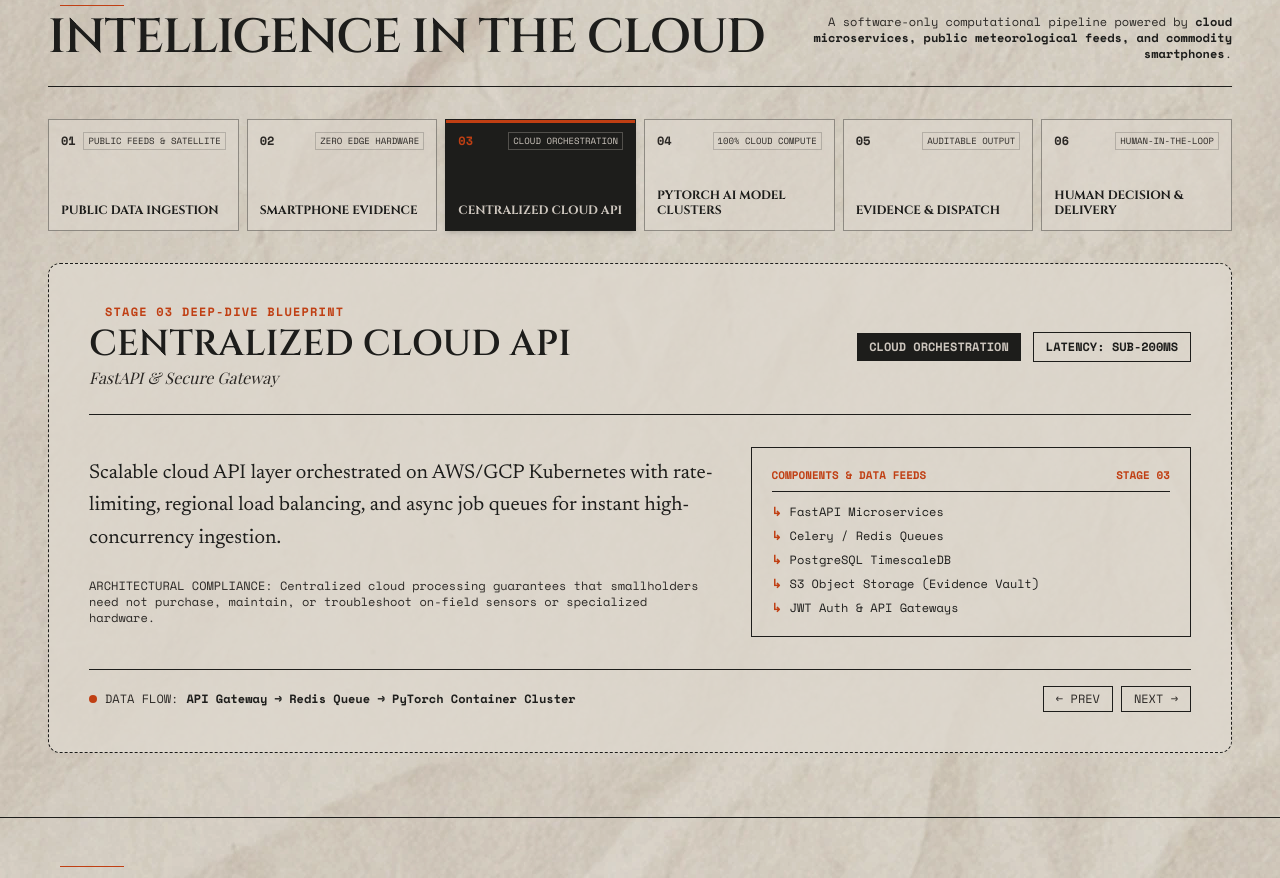
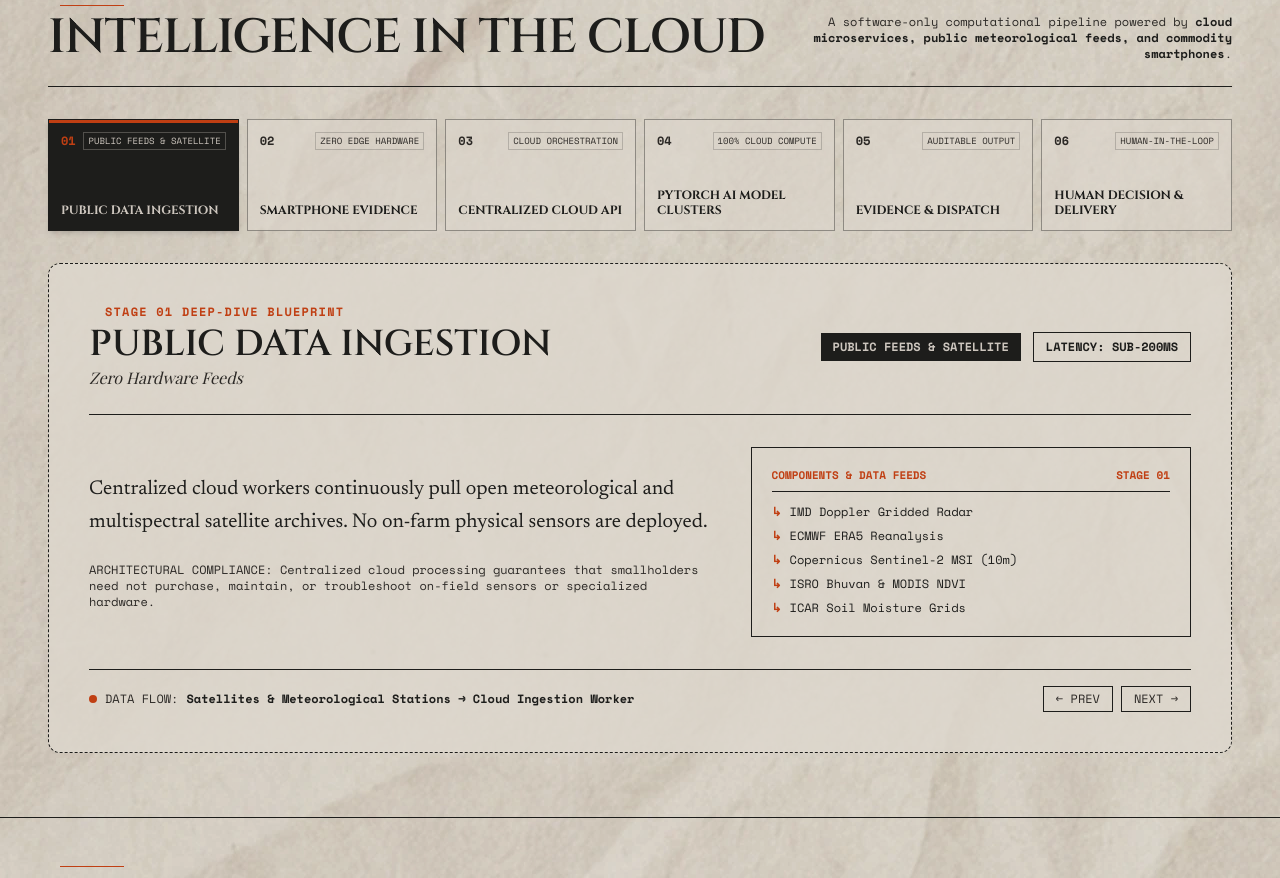
Before and after one commit to shubham392007-sketch/Indradhanu, a React (Vite) app: page / in a window 1280 px wide. Shown: the part 5040-5918 px from the top of the page. Built offline with nearby package versions, Linux system fonts and the light colour scheme; a web font is replaced by a local one.

Commit message:
feat(topology): default active stage to 01 Public Data Ingestion in Cloud Architecture Flow

```diff
--- a/src/components/CloudArchitectureFlow.tsx
+++ b/src/components/CloudArchitectureFlow.tsx
@@ -10,7 +10,7 @@ import {
 } from './motion/Typography';
 
 export const CloudArchitectureFlow: React.FC = () => {
-  const [activeStage, setActiveStage] = useState<number>(2);
+  const [activeStage, setActiveStage] = useState<number>(0);
 
   const stages = [
     {
```
